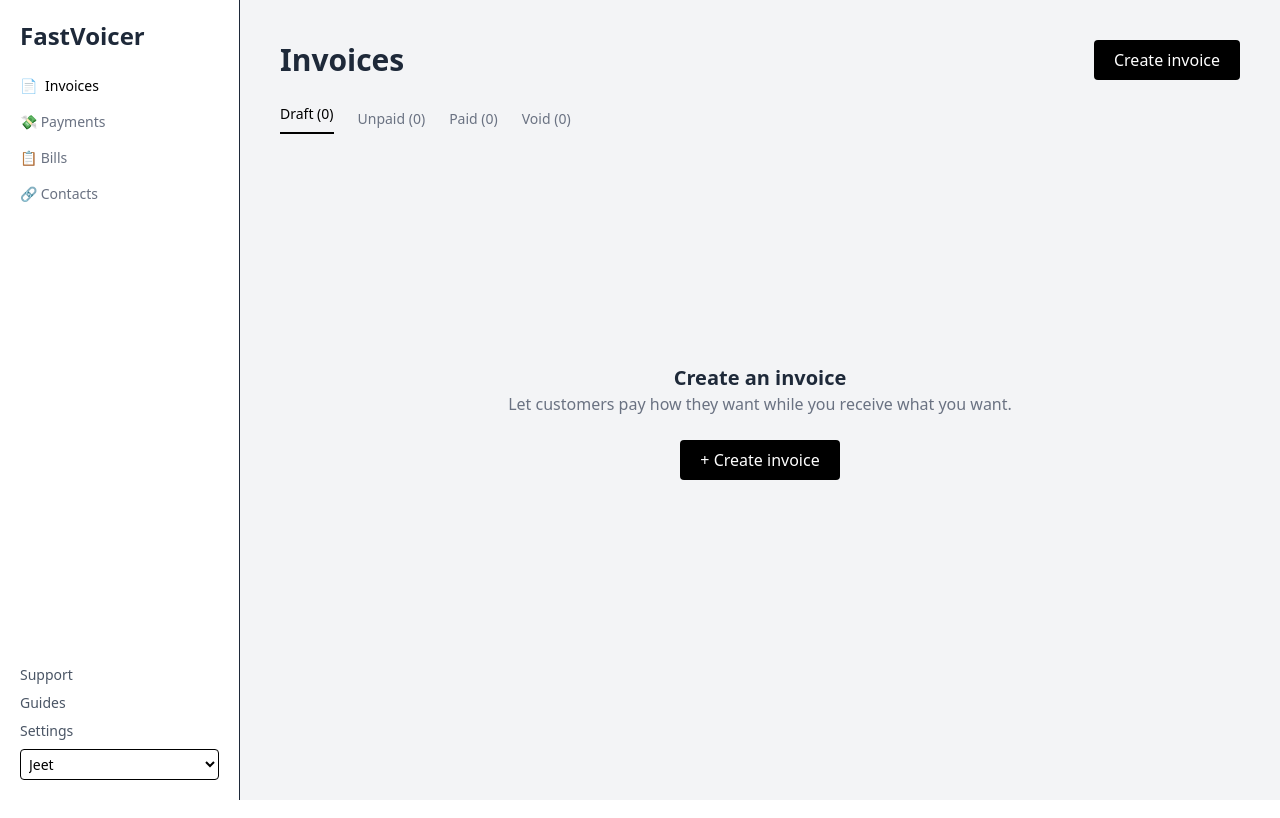
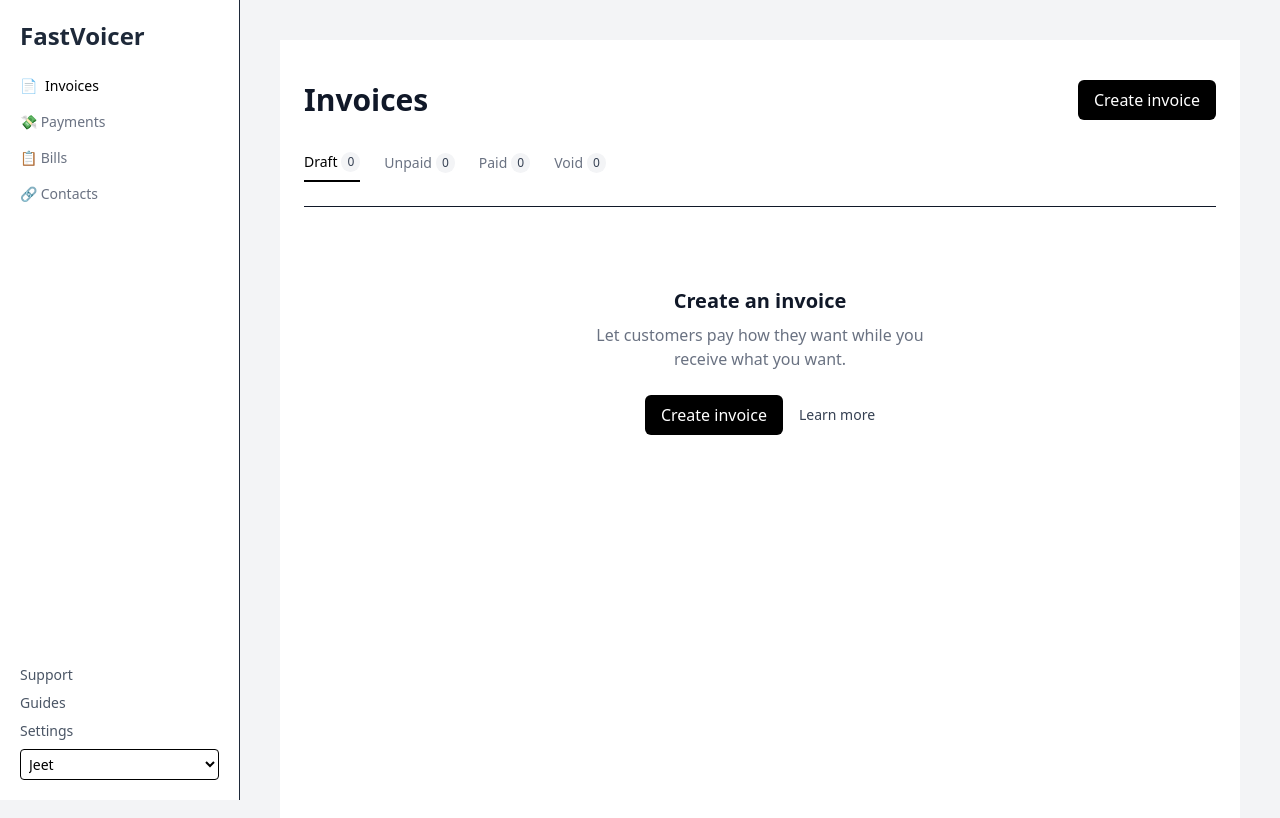
Before and after one commit to Jeetbiswas23/FastVoicer, a React (Vite) app: page /dashboard in a window 1280 px wide. Shown: the top 818 px of the page. Built offline with nearby package versions, Linux system fonts and the light colour scheme.

Commit message:
DASHBOARD2

```diff
--- /dev/null
+++ b/src/Bills.jsx
@@ -0,0 +1,12 @@
+import React from "react";
+
+const Bills = () => {
+  return (
+    <div className="min-h-screen bg-white px-6 py-10 text-gray-900">
+      <h1 className="text-3xl font-semibold mb-6">Bills</h1>
+      <p>No bills available.</p>
+    </div>
+  );
+};
+
+export default Bills; // Ensure the component is exported as default
--- /dev/null
+++ b/src/Contacts.jsx
@@ -0,0 +1,13 @@
+
+import React from "react";
+
+const Contacts = () => {
+  return (
+    <div className="min-h-screen bg-white px-6 py-10 text-gray-900">
+      <h1 className="text-3xl font-semibold mb-6">Contacts</h1>
+      <p>No contacts available.</p>
+    </div>
+  );
+};
+
+export default Contacts;
--- a/src/DashBoard.jsx
+++ b/src/DashBoard.jsx
@@ -1,19 +1,66 @@
-import React from 'react';
+import React, { useState } from "react";
+import Invoice from "./Invoice";
+import Payments from "./Payments";
+import Bills from "./Bills";
+import Contacts from "./Contacts";
 
 const Dashboard = () => {
+  const [activeTab, setActiveTab] = useState("Invoices");
+
+  const renderContent = () => {
+    switch (activeTab) {
+      case "Invoices":
+        return <Invoice />;
+      case "Payments":
+        return <Payments />;
+      case "Bills":
+        return <Bills />;
+      case "Contacts":
+        return <Contacts />;
+      default:
+        return <h2 className="text-3xl font-semibold">Welcome</h2>;
+    }
+  };
+
   return (
     <div className="flex min-h-screen bg-gray-100 text-gray-800">
       {/* Sidebar */}
-      <aside className="w-60 bg-white border-r p-5 flex flex-col justify-between">
+      <aside className="w-60 bg-white border-r p-5 flex flex-col justify-between h-screen overflow-hidden">
         <div>
           <h1 className="text-2xl font-bold mb-6">FastVoicer</h1>
           <nav className="space-y-4 text-sm font-medium">
-            <div className="text-black flex items-center gap-2">
+            <div
+              className={`flex items-center gap-2 cursor-pointer ${
+                activeTab === "Invoices" ? "text-black" : "text-gray-500 hover:text-black"
+              }`}
+              onClick={() => setActiveTab("Invoices")}
+            >
               <span>📄</span> Invoices
             </div>
-            <div className="text-gray-500 hover:text-black cursor-pointer">💸 Payments</div>
-            <div className="text-gray-500 hover:text-black cursor-pointer">📋 Bills</div>
-            <div className="text-gray-500 hover:text-black cursor-pointer">🔗 Contacts</div>
+            <div
+              className={`cursor-pointer ${
+                activeTab === "Payments" ? "text-black" : "text-gray-500 hover:text-black"
+              }`}
+              onClick={() => setActiveTab("Payments")}
+            >
+              💸 Payments
+            </div>
+            <div
+              className={`cursor-pointer ${
+                activeTab === "Bills" ? "text-black" : "text-gray-500 hover:text-black"
+              }`}
+              onClick={() => setActiveTab("Bills")}
+            >
+              📋 Bills
+            </div>
+            <div
+              className={`cursor-pointer ${
+                activeTab === "Contacts" ? "text-black" : "text-gray-500 hover:text-black"
+              }`}
+              onClick={() => setActiveTab("Contacts")}
+            >
+              🔗 Contacts
+            </div>
           </nav>
         </div>
         <div className="text-sm text-gray-600 space-y-2">
@@ -27,34 +74,7 @@ const Dashboard = () => {
       </aside>
 
       {/* Main Content */}
-      <main className="flex-1 p-10">
-        {/* Header */}
-        <div className="flex justify-between items-center">
-          <h2 className="text-3xl font-semibold">Invoices</h2>
-          <button className="bg-black text-white px-5 py-2 rounded hover:bg-gray-900">
-            Create invoice
-          </button>
-        </div>
-
-        {/* Tabs */}
-        <div className="flex space-x-6 mt-6 text-sm font-medium text-gray-500">
-          <button className="text-black border-b-2 border-black pb-2">Draft (0)</button>
-          <button className="hover:text-black">Unpaid (0)</button>
-          <button className="hover:text-black">Paid (0)</button>
-          <button className="hover:text-black">Void (0)</button>
-        </div>
-
-        {/* Empty State */}
-        <div className="flex flex-col items-center justify-center h-[60vh] text-center mt-12">
-          <h3 className="text-xl font-semibold">Create an invoice</h3>
-          <p className="text-gray-500 mb-6">
-            Let customers pay how they want while you receive what you want.
-          </p>
-          <button className="bg-black text-white px-5 py-2 rounded hover:bg-gray-900">
-            + Create invoice
-          </button>
-        </div>
-      </main>
+      <main className="flex-1 p-10">{renderContent()}</main>
     </div>
   );
 };
--- /dev/null
+++ b/src/Invoice.jsx
@@ -0,0 +1,121 @@
+import React, { useState } from "react";
+
+const tabs = ["Draft", "Unpaid", "Paid", "Void"];
+
+const Invoice = () => {
+  const [activeTab, setActiveTab] = useState("Draft");
+
+  const renderTabContent = () => {
+    switch (activeTab) {
+      case "Draft":
+        return (
+          <div className="flex flex-col items-center justify-center text-center mt-20">
+            <h2 className="text-xl font-semibold mb-2">Create an invoice</h2>
+            <p className="text-gray-500 mb-6 max-w-sm">
+              Let customers pay how they want while you receive what you want.
+            </p>
+            <div className="flex gap-4">
+              <button className="bg-black text-white px-4 py-2 rounded-md hover:bg-gray-800">
+                Create invoice
+              </button>
+              <button className="text-sm text-gray-700 hover:underline">
+                Learn more
+              </button>
+            </div>
+          </div>
+        );
+      case "Unpaid":
+        return (
+          <div className="flex flex-col items-center justify-center text-center mt-20">
+            <h2 className="text-xl font-semibold mb-2">No invoices to show yet</h2>
+            <p className="text-gray-500 mb-6 max-w-sm">
+              Create an invoice to get started with payments.
+            </p>
+            <div className="flex gap-4">
+              <button className="bg-black text-white px-4 py-2 rounded-md hover:bg-gray-800">
+                Create invoice
+              </button>
+              <button className="text-sm text-gray-700 hover:underline">
+                Learn more
+              </button>
+            </div>
+          </div>
+        );
+      case "Paid":
+        return (
+          <div className="flex flex-col items-center justify-center text-center mt-20">
+            <h2 className="text-xl font-semibold mb-2">No invoices to show yet</h2>
+            <p className="text-gray-500 mb-6 max-w-sm">
+              Once you receive payments, they will show up here.
+            </p>
+            <div className="flex gap-4">
+              <button className="bg-black text-white px-4 py-2 rounded-md hover:bg-gray-800">
+                Create invoice
+              </button>
+              <button className="text-sm text-gray-700 hover:underline">
+                Learn more
+              </button>
+            </div>
+          </div>
+        );
+      case "Void":
+        return (
+          <div className="flex flex-col items-center justify-center text-center mt-20">
+            <h2 className="text-xl font-semibold mb-2">No voided invoices</h2>
+            <p className="text-gray-500 mb-6 max-w-sm">
+              Voided invoices will be displayed here.
+            </p>
+            <div className="flex gap-4">
+              <button className="bg-black text-white px-4 py-2 rounded-md hover:bg-gray-800">
+                Create invoice
+              </button>
+              <button className="text-sm text-gray-700 hover:underline">
+                Learn more
+              </button>
+            </div>
+          </div>
+        );
+      default:
+        return null;
+    }
+  };
+
+  return (
+    <div className="min-h-screen bg-white px-6 py-10 text-gray-900">
+      {/* Header */}
+      <div className="flex justify-between items-center mb-8">
+        <h1 className="text-3xl font-semibold">Invoices</h1>
+        <button className="bg-black text-white px-4 py-2 rounded-md hover:bg-gray-800">
+          Create invoice
+        </button>
+      </div>
+
+      {/* Tabs */}
+      <div className="flex space-x-6 text-sm font-medium mb-6">
+        {tabs.map((tab) => (
+          <button
+            key={tab}
+            onClick={() => setActiveTab(tab)}
+            className={`flex items-center gap-1 pb-2 ${
+              activeTab === tab
+                ? "text-black border-b-2 border-black"
+                : "text-gray-500 hover:text-black"
+            }`}
+          >
+            {tab}
+            <span className="text-xs bg-gray-100 text-gray-700 px-1.5 py-0.5 rounded-full">
+              0
+            </span>
+          </button>
+        ))}
+      </div>
+
+      <hr className="mb-10" />
+
+      {/* Tab Content */}
+      <div>{renderTabContent()}</div>
+    </div>
+  );
+};
+
+export default Invoice;
--- /dev/null
+++ b/src/Payments.jsx
@@ -0,0 +1,12 @@
+import React from "react";
+
+const Payments = () => {
+  return (
+    <div className="min-h-screen bg-white px-6 py-10 text-gray-900">
+      <h1 className="text-3xl font-semibold mb-6">Payments</h1>
+      <p>No payment records available.</p>
+    </div>
+  );
+};
+
+export default Payments; // Ensure the component is exported as default
```
